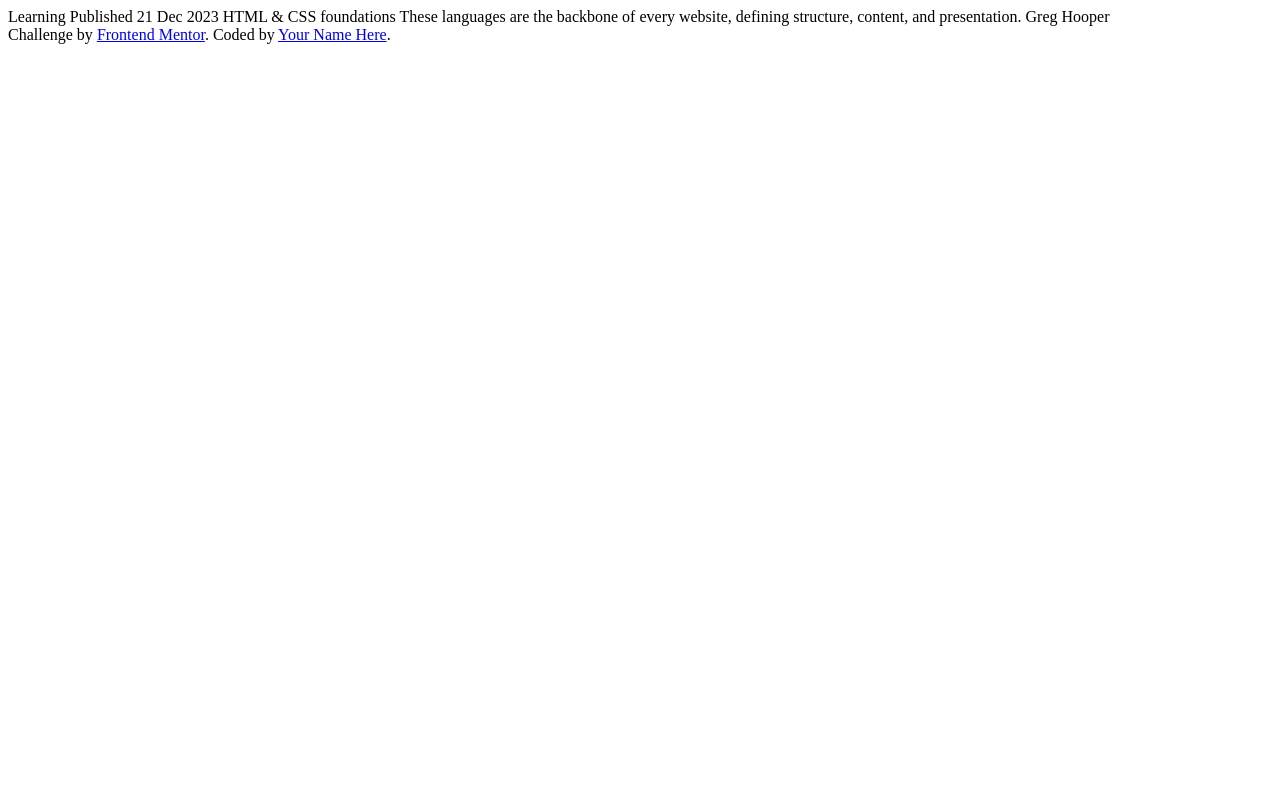
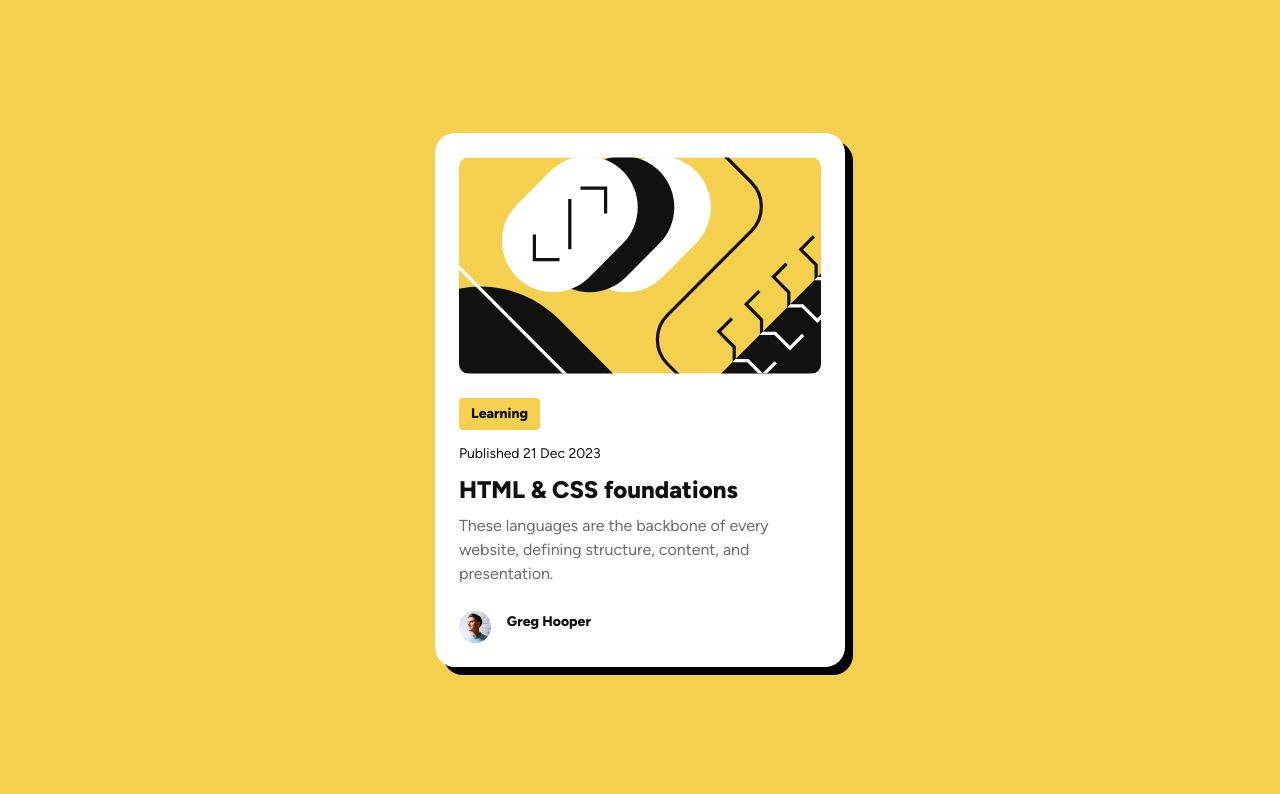
Before and after one commit to abengl/Blog-preview-card, a plain HTML site: page index.html in a window 1280 px wide. Shown: the top 794 px of the page. Drawn offline with Linux system fonts and the light colour scheme.

Commit message:
project completed

```diff
--- a/index.html
+++ b/index.html
@@ -1,27 +1,46 @@
 <!DOCTYPE html>
 <html lang="en">
   <head>
-  <meta charset="UTF-8">
-  <meta name="viewport" content="width=device-width, initial-scale=1.0">
-  <link rel="icon" type="image/png" sizes="32x32" href="./assets/images/favicon-32x32.png">
-  <link rel="stylesheet" href="styles.css">
+    <meta charset="UTF-8" />
+    <meta name="viewport" content="width=device-width, initial-scale=1.0" />
+    <link
+      rel="icon"
+      type="image/png"
+      sizes="32x32"
+      href="./assets/images/blog.png"
+    />
+    <link rel="stylesheet" href="styles.css" />
     <title>Blog preview card</title>
   </head>
   <body>
-
-  Learning
-
-  Published 21 Dec 2023
-
-  HTML & CSS foundations
-
-  These languages are the backbone of every website, defining structure, content, and presentation.
-
-  Greg Hooper
-
-  <div class="attribution">
-    Challenge by <a href="https://www.frontendmentor.io?ref=challenge" target="_blank">Frontend Mentor</a>.
-    Coded by <a href="#">Your Name Here</a>.
+    <main>
+      <div class="card">
+        <img
+          src="assets/images/illustration-article.svg"
+          alt="abstract image of the card blog"
+          class="card__image"
+        />
+        <span class="card__label">Learning</span>
+        <span class="card__date">Published 21 Dec 2023</span>
+        <h1 class="card__title">HTML & CSS foundations</h1>
+        <p class="card__description">
+          These languages are the backbone of every website, defining structure,
+          content, and presentation.
+        </p>
+        <div class="card__author">
+          <img
+            src="assets/images/image-avatar.webp"
+            alt="profile picture of the author"
+            class="card__author__picture"
+          />
+          <h2 class="card__author__name">Greg Hooper</h2>
         </div>
+      </div>
+    </main>
+    <footer>
+      <span class="footer__text">Developed by Alessandra Godoy</span>
+      <a href="https://github.com/abengl" class="footer__link"
+        ><img src="assets/images/github.svg" alt="32" id="github"/></a>
+    </footer>
   </body>
 </html>
--- a/styles.css
+++ b/styles.css
@@ -0,0 +1,167 @@
+:root {
+  --clr-yellow: #f4d04e;
+  --clr-gray-950: #111111;
+  --clr-gray-500: #6b6b6b;
+  --clr-white: #ffffff;
+
+  --fnt-weight-extra-bold: 800;
+  --fnt-weight-regular: 500;
+
+  --fnt-size-extra-small: 0.75rem; /* 12px */
+  --fnt-size-small: 0.875rem; /* 14px */
+  --fnt-size-regular: 1rem; /* 16px */
+  --fnt-size-large: 1.5rem; /* 24px */
+
+  --fnt-line-height-large: 150%;
+  --fnt-letter-spacing-large: 0rem;
+
+  --space-1: 0.25rem; /* 4px */
+  --space-2: 0.75rem; /* 12px */
+  --space-3: 1.5rem; /* 24px */
+
+  --width-mobile: 320px;
+  --width-desktop: 410px;
+}
+
+*,
+*::before,
+*::after {
+  margin: 0;
+  padding: 0;
+  box-sizing: border-box;
+}
+
+@font-face {
+  font-family: Figtree;
+  src: url(./assets/fonts/static/Figtree-ExtraBold.ttf);
+  font-weight: var(--fnt-weight-extra-bold);
+  font-style: normal;
+}
+
+@font-face {
+  font-family: Figtree;
+  src: url(./assets/fonts/static/Figtree-VariableFont_wght.ttf);
+  font-weight: var(--fnt-weight-regular);
+  font-style: normal;
+}
+
+body {
+  font-family: Figtree, sans-serif;
+  font-size: var(--fnt-size-regular);
+  line-height: var(--fnt-line-height-large);
+  letter-spacing: var(--fnt-letter-spacing-large);
+  color: var(--clr-gray-950);
+  font-style: normal;
+  background: var(--clr-yellow);
+}
+
+main {
+  display: grid;
+  place-items: center;
+  min-height: 100vh;
+}
+
+.card {
+  padding: var(--space-3);
+  max-width: var(--width-desktop);
+  min-width: var(--width-mobile);
+  background: var(--clr-white);
+  border-radius: 20px;
+  padding: var(--space-3);
+  display: grid;
+  grid-template-rows: repeat(6, auto);
+  row-gap: var(--space-2);
+  box-shadow: 8px 8px 0 0 #000000;
+  transition: box-shadow 0.3s ease;
+}
+
+.card:hover, .card:focus {
+  box-shadow: 12px 12px 0 0 #000000;
+}
+
+.card__image {
+  border-radius: 10px;
+  width: 100%;
+  margin-bottom: var(--space-2);
+}
+
+.card__label {
+  font-size: var(--fnt-size-small);
+  padding: var(--space-1) var(--space-2);
+  background: var(--clr-yellow);
+  border-radius: 4px;
+  font-weight: var(--fnt-weight-extra-bold);
+  width: fit-content;
+}
+
+.card__date {
+  font-size: var(--fnt-size-small);
+}
+
+.card__title {
+  font-size: var(--fnt-size-large);
+  font-weight: var(--fnt-weight-extra-bold);
+  cursor: pointer;
+  transition: color 0.3s ease;
+}
+
+.card__title:hover, .card__title:focus {
+  color: var(--clr-yellow);
+}
+
+.card__description {
+  color: var(--clr-gray-500);
+}
+
+.card__author {
+  display: grid;
+  grid-template-columns: 2rem 6rem;
+  margin-top: var(--space-2);
+  column-gap: var(--space-1);
+}
+
+.card__author__picture {
+  width: 32px;
+}
+
+.card__author__name {
+  font-size: var(--fnt-size-small);
+  font-weight: var(--fnt-weight-extra-bold);
+  justify-self: end;
+}
+
+footer {
+  font-size: var(--fnt-size-small);
+  display: grid;
+  grid-template-columns: 260px 20px;
+  justify-content: center;
+  align-items: center;
+}
+
+#github {
+  text-decoration: none;
+  vertical-align: middle;
+  transition: transform 0.3s ease;
+}
+
+#github:hover {
+  transform: scale(1.1);
+}
+
+@media (max-width: 767px) {
+  .card {
+    margin: 0 1.2rem 1rem;
+  }
+
+  .card__label, .card__date {
+    font-size: var(--fnt-size-extra-small);
+  }
+
+  .card__title {
+    font-size: 1rem;
+  }
+
+  .card__description {
+    font-size: 0.8rem;
+  }
+}
```
Also changed, not shown: assets/fonts/Figtree-Italic-VariableFont_wght.ttf (deleted), assets/fonts/static/Figtree-SemiBold.ttf (deleted), assets/fonts/static/Figtree-VariableFont_wght.ttf (renamed from assets/fonts/Figtree-VariableFont_wght.ttf), assets/images/blog.png (added), assets/images/desktop_demo.gif (added), assets/images/favicon-32x32.png (deleted), assets/images/github.svg (added), design/active-states.jpg (deleted), design/desktop-design.jpg (deleted), design/mobile-design.jpg (deleted), preview.jpg (deleted), 3 other files. Lines whose indentation alone changed are shown as unchanged.
